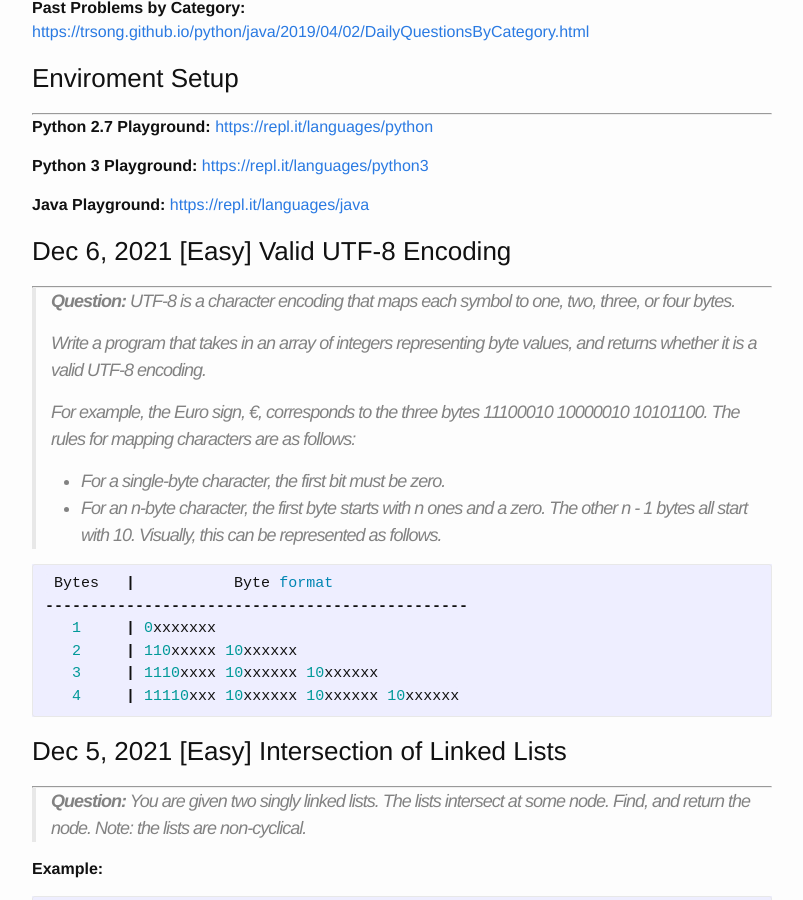
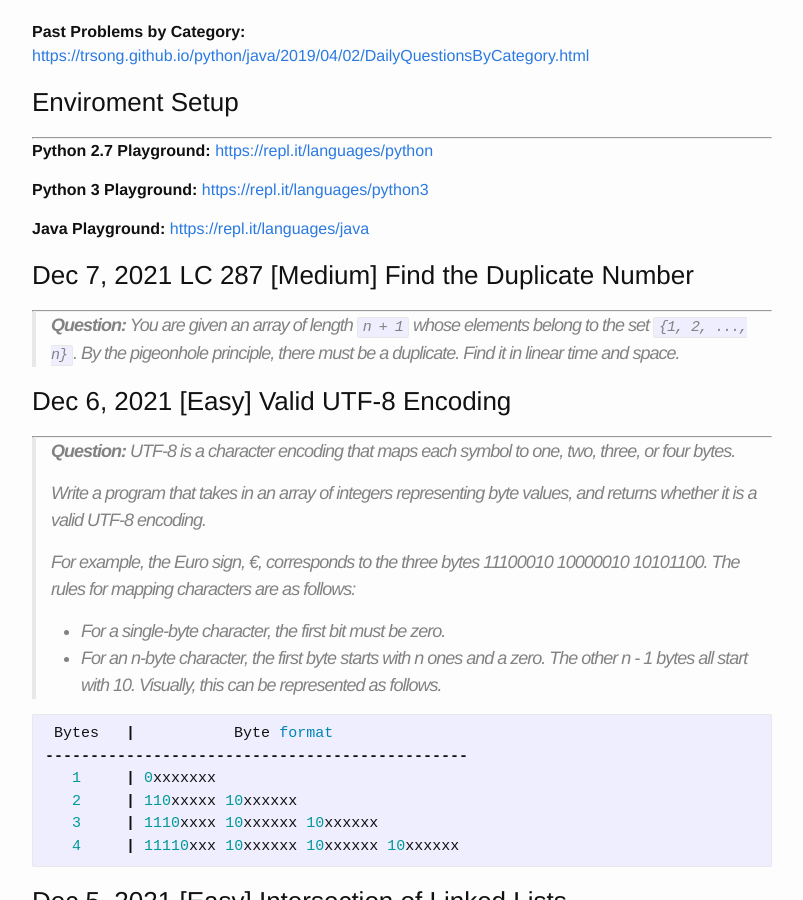
Before and after one commit to trsong/trsong.github.io, a Jekyll site: the page built from _posts/2021-11-01-DailyQuestionsNov.md, in a window 1280 px wide and 900 px high, scrolled down 1194 px. Shown: the whole window, without its empty margins (238-1041 px from the left). Built offline with Jekyll 4.4.1, drawn with Linux system fonts in a browser that asks for light colours; some of the changed text lies outside the part shown.

Commit message:
Add Dec 7 question

```diff
--- a/_posts/2021-11-01-DailyQuestionsNov.md
+++ b/_posts/2021-11-01-DailyQuestionsNov.md
@@ -19,6 +19,11 @@ categories: Python/Java
 **Python 3 Playground:** [https://repl.it/languages/python3](https://repl.it/languages/python3)
 
 **Java Playground:** [https://repl.it/languages/java](https://repl.it/languages/java)
+
+
+### Dec 7, 2021 LC 287 \[Medium\] Find the Duplicate Number
+---
+> **Question:** You are given an array of length `n + 1` whose elements belong to the set `{1, 2, ..., n}`. By the pigeonhole principle, there must be a duplicate. Find it in linear time and space.
 
 
 ### Dec 6, 2021 \[Easy\] Valid UTF-8 Encoding
```
